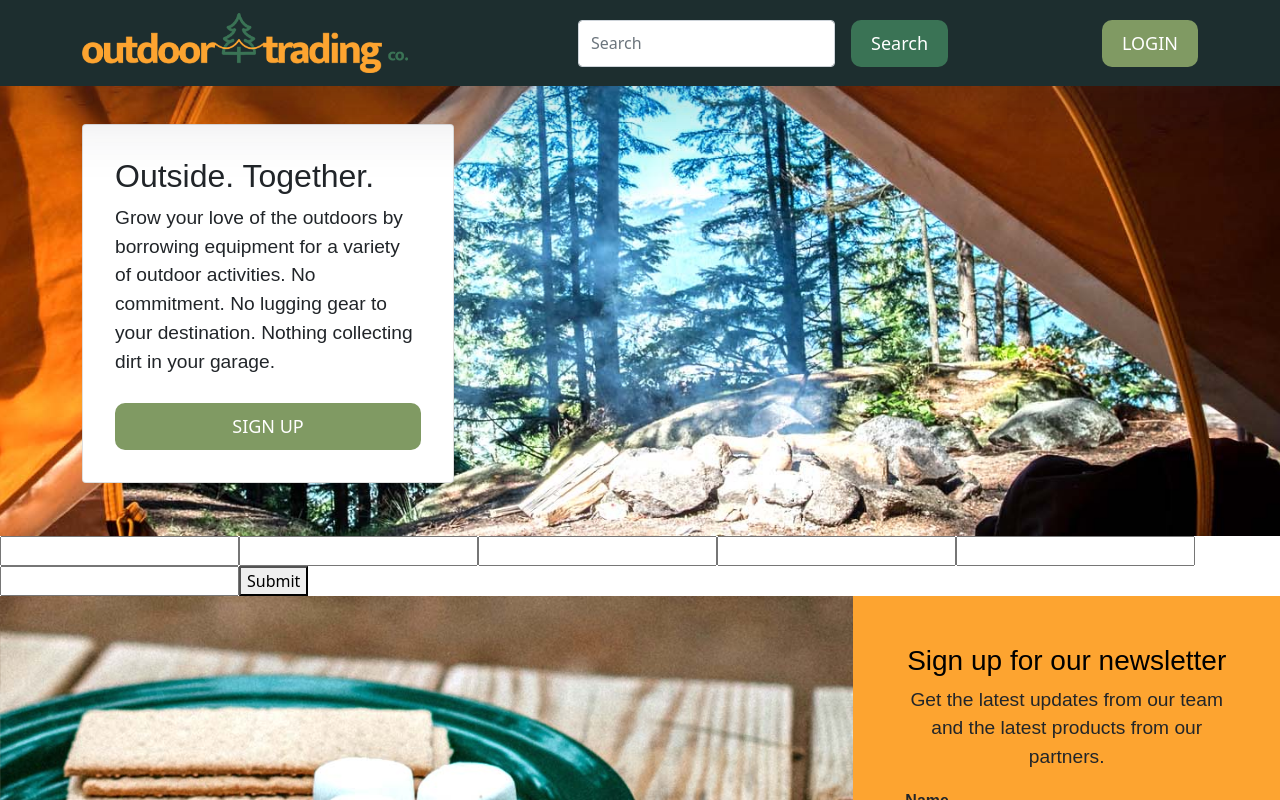
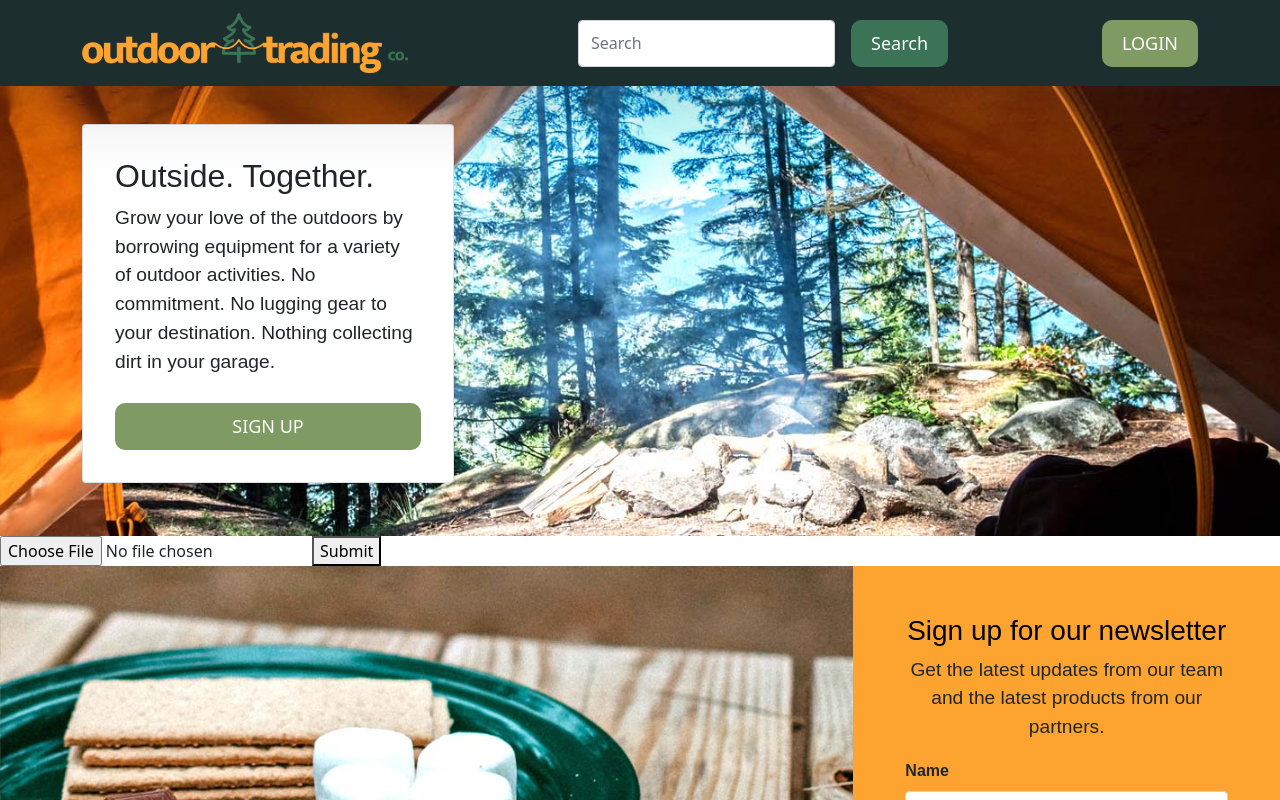
Before and after one commit to NeedaMehmud/outdoor-trading-co, a React (Create React App) app in the folder client/: page /SubmitItem in a window 1280 px wide. Shown: the top 800 px of the page. Built offline with nearby package versions, Linux system fonts and the light colour scheme; a web font is replaced by a local one.

Commit message:
trying to get cloudinary upload going

```diff
--- a/client/package.json
+++ b/client/package.json
@@ -11,7 +11,10 @@
     "@testing-library/jest-dom": "^5.11.4",
     "@testing-library/react": "^11.1.0",
     "@testing-library/user-event": "^12.1.10",
+    "axios": "^0.21.1",
     "bootstrap": "^5.1.0",
+    "cloudinary-react": "^1.7.0",
+    "dotenv": "^10.0.0",
     "fortawesome": "^0.0.1-security",
     "graphql": "^15.4.0",
     "jwt-decode": "^3.1.2",
--- a/client/src/components/SubmitItemForm.js
+++ b/client/src/components/SubmitItemForm.js
@@ -1,77 +1,59 @@
 import React, { useState } from 'react';
-// import { Link } from 'react-router-dom';
 import { useMutation } from '@apollo/client';
-
 import { ADD_ITEM } from '../utils/mutations';
-import { QUERY_ME } from '../utils/queries';
-
+import axios from 'axios'
 import Auth from '../utils/auth';
 
 const ItemForm = () => {
-    // genre will be drop down with given options
-    // const [item, setItem] = useState({
-    //     genre: "",
-    //     name: "",
-    //     location: "",
-    //     description: "",
-    //     condition: "",
-    //     image_id: "",
-    //     user: "",
+    const [fileState, setFileState] = useState({
+      file: [0]
+    });
+
+    const formData = new FormData();
+    formData.append('file', fileState);
+
+    const handleFormSubmit = async (event) => {
+          event.preventDefault();
+
+      const response = await axios.post(
+      `https://api.cloudinary.com/v1_1/${process.env.REACT_APP_CLOUD_NAME}/image/upload`,
+      formData,
+    )
+    console.log(response);};
+
+    return (
+      <form onSubmit={handleFormSubmit}>
+        <input name="image_id" type="file" accept="image/png, image/jpg, image/jpeg"></input>
+        <button type="submit">Submit</button>
+      </form>
+    );
+
+    // const [formState, setFormState] = useState({
+    //     name: '',
+    //     genre: '',
+    //     location: '',
+    //     description: '',
+    //     image_id:'',
+    //     condition:'',
     // });
 
-    // const [itemGenre, setItemGenre] = useState('');
-    // const [itemName, setItemName] = useState('');
-    // const [itemLocation, setItemLocation] = useState('');
-    // // condition will be drop down with given options
-    // const [itemCondition, setItemCondition] = useState('');
-    // const [itemDescription, setItemDescription] = useState('');
-    // const [itemImageId, setItemImageId] = useState('');
+    //   // Set up our mutation with an option to handle errors
+    //   const [addItem, { error }] = useMutation(ADD_ITEM);
 
-
-
-    // const [addItem, { error }] = useMutation(ADD_ITEM, {
-    //     update(cache, { data: { addThought } }) {
-    //       try {
-    //         const { thoughts } = cache.readQuery({ query: QUERY_THOUGHTS });
-
-    //         cache.writeQuery({
-    //           query: QUERY_THOUGHTS,
-    //           data: { thoughts: [addThought, ...thoughts] },
-    //         });
-    //       } catch (e) {
-    //         console.error(e);
-    //       }
-
-    //       // update me object's cache
-    //       const { me } = cache.readQuery({ query: QUERY_ME });
-    //       cache.writeQuery({
-    //         query: QUERY_ME,
-    //         data: { me: { ...me, thoughts: [...me.thoughts, addThought] } },
-    //       });
-    //     },
-    //   });
-
-
-    // const handleFormSubmit = async (event) => {
+    //   const handleFormSubmit = async (event) => {
     //     event.preventDefault();
 
+    //     // On form submit, perform mutation and pass in form data object as arguments
+    //     // It is important that the object fields are match the defined parameters in `ADD_THOUGHT` mutation
     //     try {
-    //       const { data } = await addItem({
+    //       const { data } = addItem({
     //         variables: {
-    //           item,
-    //           user: Auth.getProfile().data.username,
+    //          ...formState,
+    //          user: Auth.getProfile().data.username,
     //         },
     //       });
-
-    //       setItem({
-    //         genre: "",
-    //         name: "",
-    //         location: "",
-    //         description: "",
-    //         condition: "",
-    //         image_id: "",
-    //         user: "",
-    //     });
+    //       console.log(formState);
+    //     //   window.location.reload();
     //     } catch (err) {
     //       console.error(err);
     //     }
@@ -79,59 +61,22 @@ const ItemForm = () => {
 
     //   const handleChange = (event) => {
     //     const { name, value } = event.target;
-
-    //     setItem({...item, [name]: value})
-    //   }
-
-    const [formState, setFormState] = useState({
-        name: '',
-        genre: '',
-        location: '',
-        description: '',
-        image_id:'',
-        condition:'',
-      });
-
-      // Set up our mutation with an option to handle errors
-      const [addItem, { error }] = useMutation(ADD_ITEM);
-
-      const handleFormSubmit = async (event) => {
-        event.preventDefault();
-
-        // On form submit, perform mutation and pass in form data object as arguments
-        // It is important that the object fields are match the defined parameters in `ADD_THOUGHT` mutation
-        try {
-          const { data } = addItem({
-            variables: {
-             ...formState,
-             user: Auth.getProfile().data.username,
-            },
-          });
-          console.log(formState);
-        //   window.location.reload();
-        } catch (err) {
-          console.error(err);
-        }
-      };
-
-      const handleChange = (event) => {
-        const { name, value } = event.target;
-          setFormState({ ...formState, [name]: value });
-      };
+    //       setFormState({ ...formState, [name]: value });
+    //   };
 
 
 
-    return (
-        <form onSubmit={handleFormSubmit}>
-            <input name="name" type="text" onChange={handleChange}></input>
-            <input name="genre" type="text" onChange={handleChange}></input>
-            <input name="location" type="text" onChange={handleChange}></input>
-            <input name="condition" type="text" onChange={handleChange}></input>
-            <input name="description" type="text" onChange={handleChange}></input>
-            <input name="image_id" type="text" onChange={handleChange}></input>
-            <button type="submit">Submit</button>
-        </form>
-    );
+    // return (
+    //     <form onSubmit={handleFormSubmit}>
+    //         <input name="name" type="text" onChange={handleChange}></input>
+    //         <input name="genre" type="text" onChange={handleChange}></input>
+    //         <input name="location" type="text" onChange={handleChange}></input>
+    //         <input name="condition" type="text" onChange={handleChange}></input>
+    //         <input name="description" type="text" onChange={handleChange}></input>
+    //         <input name="image_id" type="text" onChange={handleChange}></input>
+    //         <button type="submit">Submit</button>
+    //     </form>
+    // );
 };
 
 export default ItemForm;
```
Also changed, not shown: 28 other files (tests, documents, lock files or other folders).
